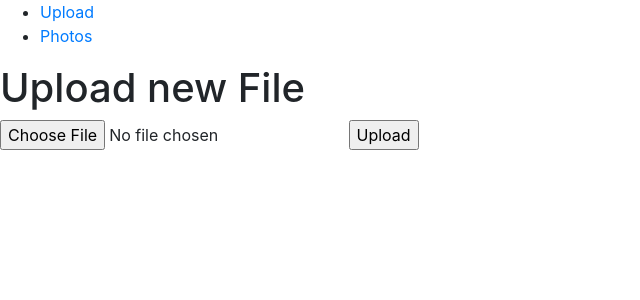
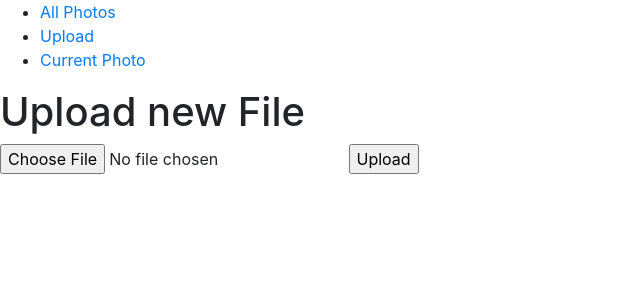
Before and after one commit to p-gonzo/pictureframe, a Flask app: page /upload in a window 1280 px wide. Shown: the top 300 px of the page, without its empty margins (0-640 px from the left). Run offline with Flask 3, Linux system fonts and the light colour scheme; some libraries are stand-ins or nearby versions.

Commit message:
add page for current image

```diff
--- a/application.py
+++ b/application.py
@@ -1,3 +1,4 @@
+import asyncio
 import os
 
 from flask import Flask, render_template, flash, request, redirect, url_for
@@ -17,6 +18,11 @@ def photos():
     pics_dir = './static/pictures/library'
     pics_path = ['.' + os.path.join(pics_dir, f) for f in os.listdir(pics_dir) if os.path.isfile(os.path.join(pics_dir, f))]
     return render_template('photos.html', photos=pics_path)
+
+@app.route('/current')
+def current():
+    photo = './static/pictures/current/image.jpg'
+    return render_template('current.html', photo=photo)
 
 @app.route('/crop/<idx>')
 def crop(idx=None):
@@ -41,8 +47,8 @@ def crop_photo():
         im_crop = im_rot.crop((x, y, x + w, y + h))
         im_resized = im_crop.resize((600,448))
         im_resized.save('./static/pictures/current/image.jpg')
-        print(r)
-    return redirect('/')
+        # call async io here to set image
+    return redirect('/current')
 
 def allowed_file(filename):
     return '.' in filename and \
--- a/templates/header.html
+++ b/templates/header.html
@@ -1,4 +1,5 @@
 <ul>
+    <li><a href="/">All Photos</a></li>
     <li><a href="/upload">Upload</a></li>
-    <li><a href="/">Photos</a></li>
+    <li><a href="/current">Current Photo</a></li>
 </ul>
```
Also changed, not shown: templates/current.html (added, +23 -0 lines), static/pictures/current/eddie.jpeg (deleted).
